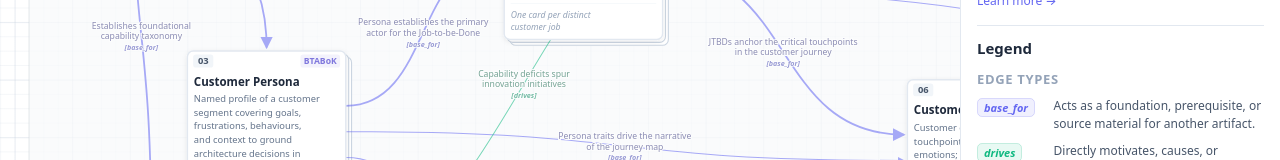
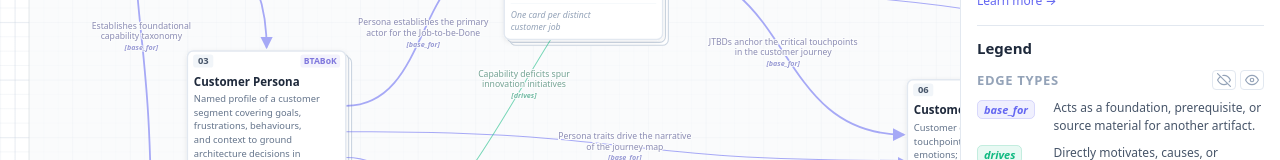
Before and after one commit to hza/btabok-adlc, a React (Vite) app: page / in a window 1280 px wide. Shown: the part 475-635 px from the top of the page. Built offline with nearby package versions, Linux system fonts and the light colour scheme.

Commit message:
feat: add toggle functionality for all edge types in LegendPanel

```diff
--- a/src/App.tsx
+++ b/src/App.tsx
@@ -60,13 +60,16 @@
     setActiveEdgeTypes(prev => {
       const next = new Set(prev);
       if (next.has(type)) {
-        if (next.size === 1) return prev; // keep at least one
         next.delete(type);
       } else {
         next.add(type);
       }
       return next;
     });
+  }, []);
+
+  const handleToggleAllEdgeTypes = useCallback((show: boolean) => {
+    setActiveEdgeTypes(show ? new Set(EDGE_TYPES) : new Set());
   }, []);
   const [saved,       setSaved]       = useState(false);
 
@@ -426,6 +429,7 @@
             style={{ display: selectedPhase || selectedNode ? 'none' : undefined }}
             activeEdgeTypes={activeEdgeTypes}
             onToggleEdgeType={handleToggleEdgeType}
+            onToggleAllEdgeTypes={handleToggleAllEdgeTypes}
           />
           {selectedNode && !selectedPhase && <SelectedPanel node={selectedNode} outgoing={outgoing} incoming={incoming} onPhaseClick={ph => setSelectedPhase(ph)} onNodeSelect={navigateToNode} onBack={navHistory.length > 0 ? navigateBack : undefined}/>}
           {selectedPhase && <PhasePanel phase={selectedPhase} onClose={() => setSelectedPhase(null)}/>}
--- a/src/components/Sidebar.tsx
+++ b/src/components/Sidebar.tsx
@@ -238,10 +238,12 @@
   style,
   activeEdgeTypes,
   onToggleEdgeType,
+  onToggleAllEdgeTypes,
 }: {
   style?: React.CSSProperties;
   activeEdgeTypes?: Set<EdgeType>;
   onToggleEdgeType?: (type: EdgeType) => void;
+  onToggleAllEdgeTypes?: (show: boolean) => void;
 }) {
   return (
     <div style={style}>
@@ -272,7 +274,34 @@
 
       <div style={{ fontWeight: 700, fontSize: 15, color: '#1E293B', marginBottom: 12 }}>Legend</div>
 
-          <SectionLabel>Edge types</SectionLabel>
+          <div style={{ display: 'flex', alignItems: 'center', justifyContent: 'space-between', marginBottom: 8 }}>
+            <span style={{ fontSize: 13, fontWeight: 600, color: '#94A3B8', textTransform: 'uppercase', letterSpacing: '0.05em' }}>Edge types</span>
+            {onToggleAllEdgeTypes && (
+              <div style={{ display: 'flex', gap: 4 }}>
+                <button
+                  onClick={() => onToggleAllEdgeTypes(false)}
+                  title="Hide all edge types"
+                  style={{ background: 'none', border: '1px solid #E2E8F0', borderRadius: 4, cursor: 'pointer', padding: '2px 4px', color: '#94A3B8', display: 'flex', alignItems: 'center' }}
+                >
+                  <svg width="14" height="14" viewBox="0 0 24 24" fill="none" stroke="currentColor" strokeWidth="2" strokeLinecap="round" strokeLinejoin="round">
+                    <path d="M17.94 17.94A10.07 10.07 0 0 1 12 20c-7 0-11-8-11-8a18.45 18.45 0 0 1 5.06-5.94"/>
+                    <path d="M9.9 4.24A9.12 9.12 0 0 1 12 4c7 0 11 8 11 8a18.5 18.5 0 0 1-2.16 3.19"/>
+                    <line x1="1" y1="1" x2="23" y2="23"/>
+                  </svg>
+                </button>
+                <button
+                  onClick={() => onToggleAllEdgeTypes(true)}
+                  title="Show all edge types"
+                  style={{ background: 'none', border: '1px solid #E2E8F0', borderRadius: 4, cursor: 'pointer', padding: '2px 4px', color: '#94A3B8', display: 'flex', alignItems: 'center' }}
+                >
+                  <svg width="14" height="14" viewBox="0 0 24 24" fill="none" stroke="currentColor" strokeWidth="2" strokeLinecap="round" strokeLinejoin="round">
+                    <path d="M1 12s4-8 11-8 11 8 11 8-4 8-11 8-11-8-11-8z"/>
+                    <circle cx="12" cy="12" r="3"/>
+                  </svg>
+                </button>
+              </div>
+            )}
+          </div>
           <table style={{ borderCollapse: 'collapse', width: '100%' }}>
             <tbody>
               {(Object.entries(EDGE_TYPE_COLOR) as [keyof typeof EDGE_TYPE_COLOR, string][]).map(([type, color]) => {
```
